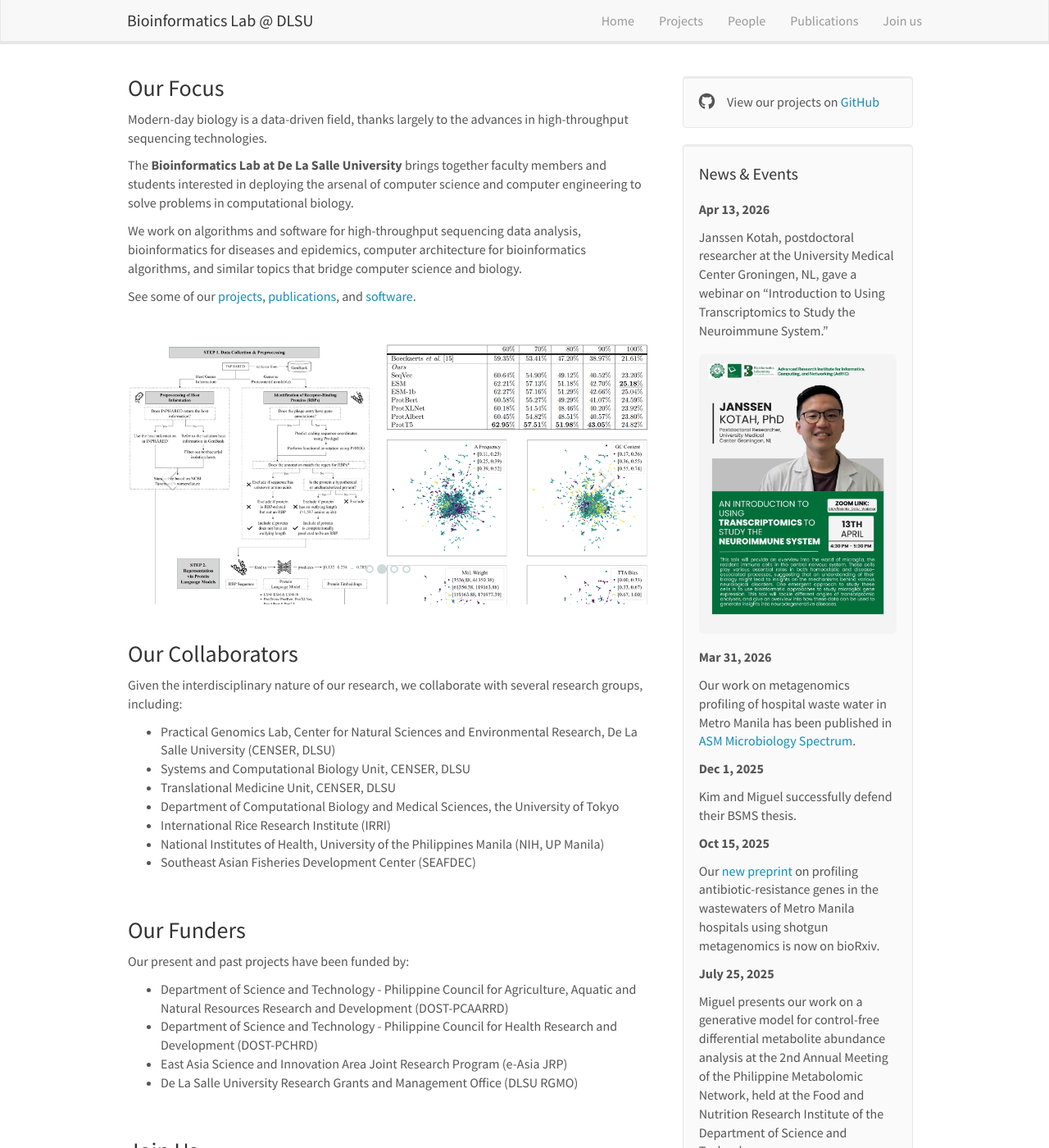
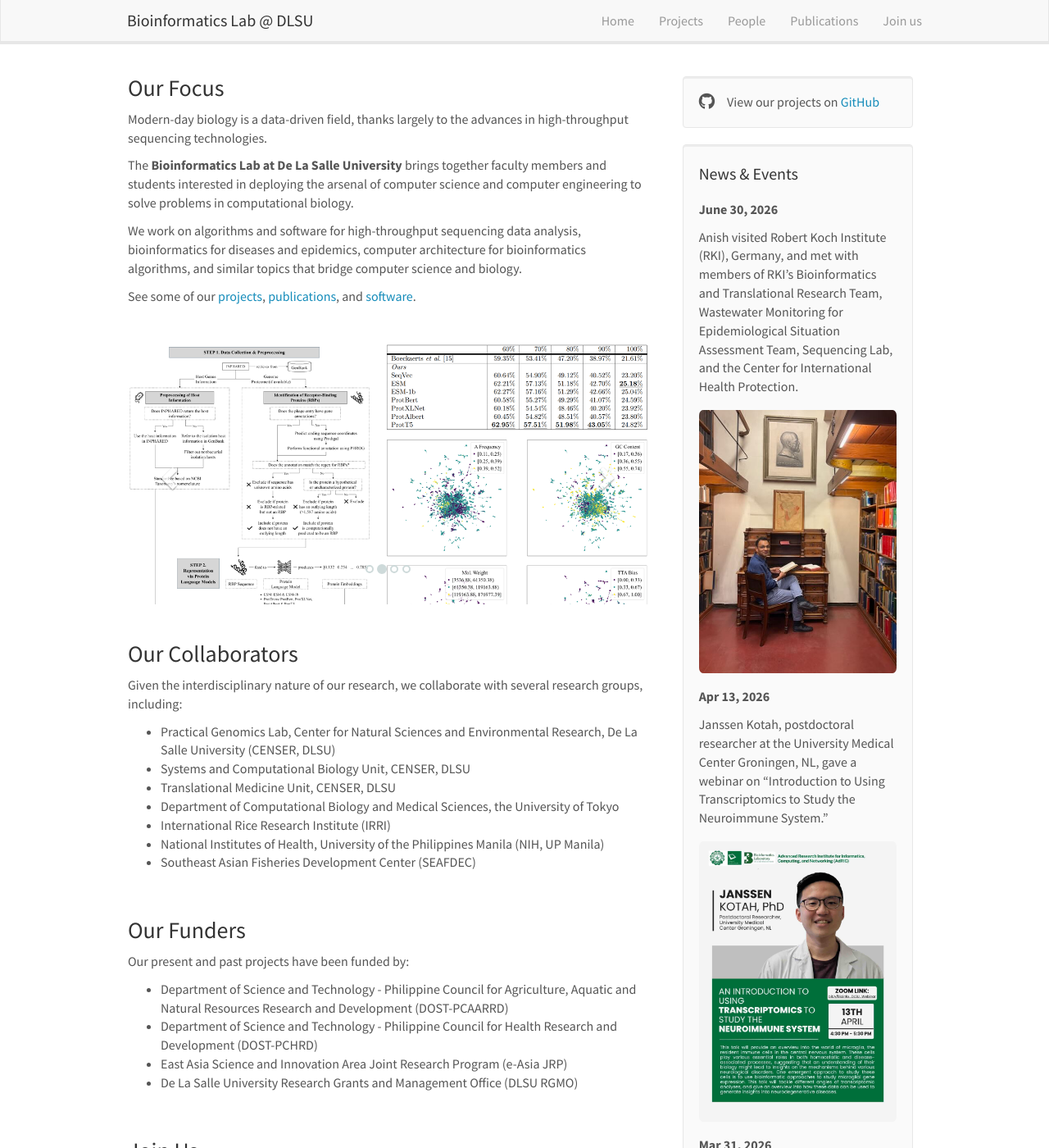
Before and after one commit to bioinfodlsu/bioinfodlsu.github.io, a Jekyll site: the page built from _pages/home.md, in a window 1280 px wide and 1400 px high. Shown: the whole window at 82% size. Built offline with Jekyll 4.4.1, drawn with Linux system fonts in a browser that asks for light colours; nearby versions of some CDN libraries.

Commit message:
update news with RKI visit

```diff
--- a/_data/news.yml
+++ b/_data/news.yml
@@ -1,3 +1,7 @@
+- date: June 30, 2026
+  headline: Anish visited Robert Koch Institute (RKI), Germany, and met with members of RKI's Bioinformatics and Translational Research Team, Wastewater Monitoring for Epidemiological Situation Assessment Team, Sequencing Lab, and the Center for International Health Protection.
+  pic: 20260630_Anish_RKI.jpeg
+
 - date: Apr 13, 2026
   headline: Janssen Kotah, postdoctoral researcher at the University Medical Center Groningen, NL, gave a webinar on "Introduction to Using Transcriptomics to Study the Neuroimmune System."
   pic: 20260413_Janssen.jpeg
```
Also changed, not shown: images/news/20260630_Anish_RKI.jpeg (added).
